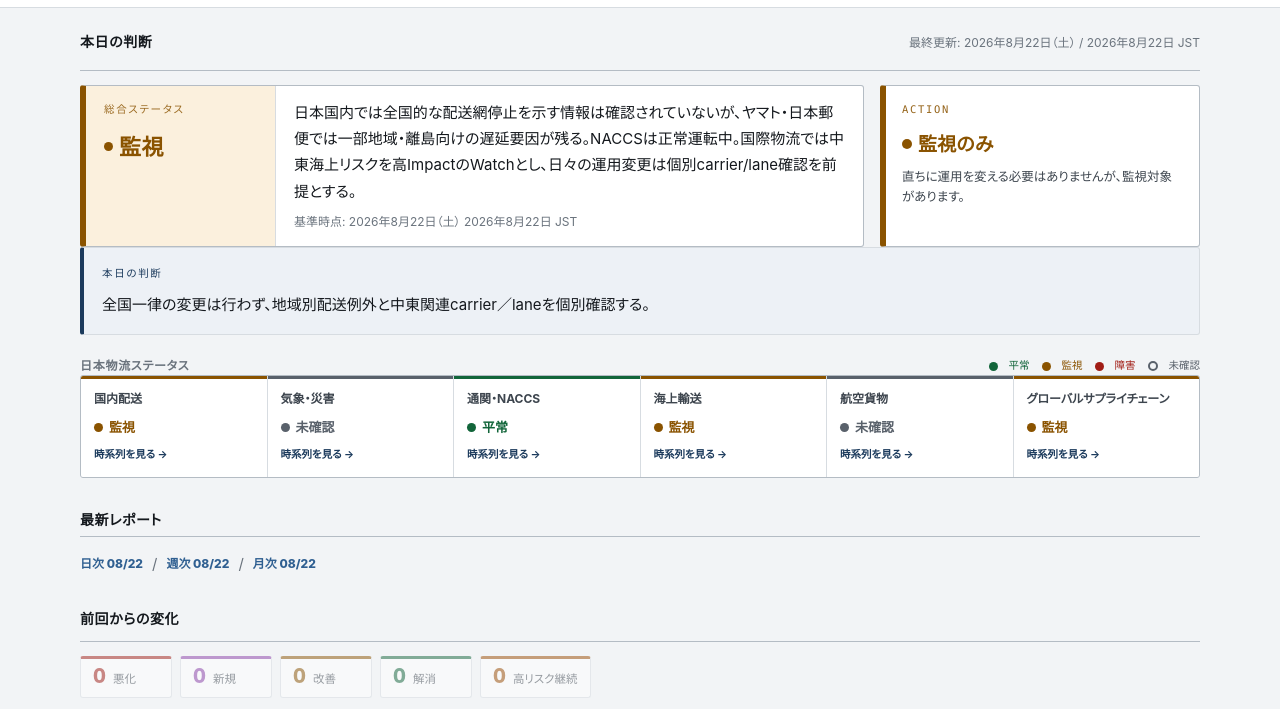
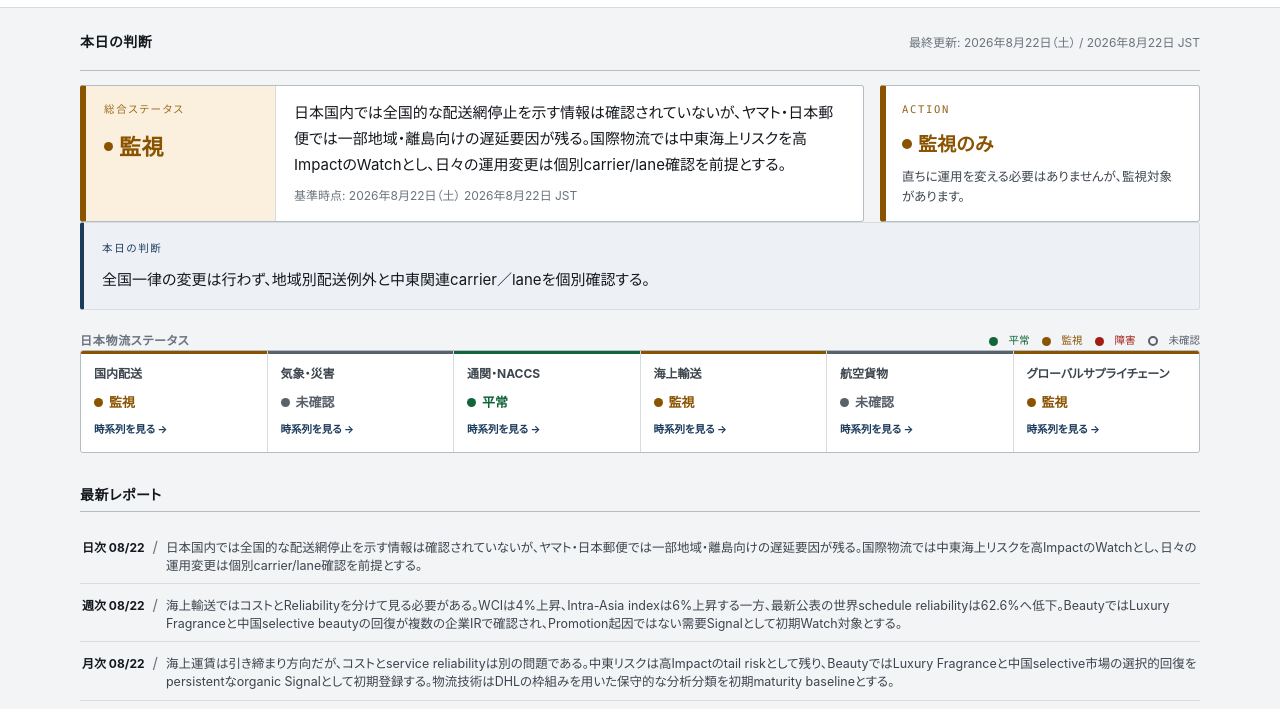
Before and after one commit to fenderian075-cpu/logistics-beauty-intelligence, a plain HTML site: page index.html in a window 1280 px wide. Shown: the part 52-761 px from the top of the page. Drawn offline with Linux system fonts and the light colour scheme.

Commit message:
Quiet dashboard and expand Beauty Buzz terms
* Expand Beauty Buzz watch terms

* Restore concise report summaries and quiet dashboard cards

* Quiet dashboard signal presentation

```diff
--- a/assets/css/ui-fixes-v26.css
+++ b/assets/css/ui-fixes-v26.css
@@ -1,4 +1,6 @@
-/* v2.6 targeted UI fixes */
+/* v2.7 targeted UI fixes */
 .status-title-row{display:flex;align-items:center;justify-content:space-between;gap:16px;flex-wrap:nowrap;width:100%}.status-title-row .subhead{margin:0;white-space:nowrap}.status-legend--inline{display:flex;align-items:center;gap:12px;flex-wrap:nowrap;white-space:nowrap;margin:0}.status-legend--inline>span{display:inline-flex;align-items:center;gap:5px}
+.latest-grid{display:grid!important;grid-template-columns:1fr!important;gap:0!important}.latest-summary-row{display:grid;grid-template-columns:auto auto 1fr;gap:8px;align-items:baseline;padding:8px 2px;border-bottom:1px solid var(--rule);text-decoration:none;color:var(--ink)}.latest-summary-row:hover .latest-summary-row__summary{text-decoration:underline}.latest-summary-row__meta{font-size:12px;white-space:nowrap}.latest-summary-row__slash{color:var(--ink-3)}.latest-summary-row__summary{font-size:12.5px;line-height:1.45;color:var(--ink-2);min-width:0}.latest-summary-row.is-empty{opacity:.65}
+#key-signals .sig-card--compact,#changed-list .sig-card--compact{border:0;border-bottom:1px solid var(--rule);border-radius:0;background:transparent;margin:0}#key-signals .sig-card--compact .sig-card__summary,#changed-list .sig-card--compact .sig-card__summary{padding:8px 0;display:grid;grid-template-columns:minmax(180px,1fr) auto;gap:10px;align-items:center}#key-signals .sig-card--compact .sig-card__head,#changed-list .sig-card--compact .sig-card__head{display:block}#key-signals .sig-card--compact .sig-card__lens,#changed-list .sig-card--compact .sig-card__lens,#key-signals .sig-card--compact .sig-card__statement,#changed-list .sig-card--compact .sig-card__statement,#key-signals .sig-card--compact .badge--impact,#changed-list .sig-card--compact .badge--impact,#key-signals .sig-card--compact .badge--driver,#changed-list .sig-card--compact .badge--driver,#key-signals .sig-card--compact .badge--duration,#changed-list .sig-card--compact .badge--duration{display:none!important}#key-signals .sig-card--compact .sig-card__badges,#changed-list .sig-card--compact .sig-card__badges{display:flex;justify-content:flex-end;gap:5px;flex-wrap:wrap}#key-signals .sig-card--compact .badge,#changed-list .sig-card--compact .badge{font-size:9.5px;padding:2px 5px}#key-signals .sig-card--compact .sig-card__body,#changed-list .sig-card--compact .sig-card__body{padding:8px 0 14px 18px}
 .month-calendar-scroll{width:100%;overflow-x:auto;-webkit-overflow-scrolling:touch;border:1px solid var(--rule);border-top:0}.month-calendar-scroll .month-calendar{min-width:860px;border-left:0}.month-calendar__weekday,.month-calendar__week,.month-calendar__day{box-sizing:border-box}.month-calendar__day{min-width:0}.month-calendar__event{max-width:100%}.month-calendar__event>span:last-child{min-width:0}.month-calendar__weekday.is-sat{background:#f5f9ff;color:#2563a8}.month-calendar__weekday.is-sun{background:#fff6f6;color:#b43a3a}.month-calendar__day.is-sat{background:#f5f9ff}.month-calendar__day.is-sun,.month-calendar__day.is-holiday{background:#fff6f6}.month-calendar__day.is-holiday .month-calendar__date,.month-calendar__day.is-holiday .month-calendar__holiday{color:#b43a3a}
-@media(max-width:750px){.status-title-row{gap:8px}.status-legend--inline{gap:7px;font-size:9px}.status-title-row .subhead{font-size:12px}.month-calendar-scroll .month-calendar{min-width:760px}.month-calendar__day{min-height:88px}.month-calendar__holiday{display:block;max-width:72px}.month-calendar__event>span:last-child{font-size:8.5px}}
+@media(max-width:750px){.status-title-row{gap:8px}.status-legend--inline{gap:7px;font-size:9px}.status-title-row .subhead{font-size:12px}.latest-summary-row{grid-template-columns:auto auto 1fr;gap:5px}.latest-summary-row__summary{white-space:nowrap;overflow:hidden;text-overflow:ellipsis}.sig-card--compact .sig-card__summary{grid-template-columns:1fr!important}.sig-card--compact .sig-card__badges{justify-content:flex-start!important}.month-calendar-scroll .month-calendar{min-width:760px}.month-calendar__day{min-height:88px}.month-calendar__holiday{display:block;max-width:72px}.month-calendar__event>span:last-child{font-size:8.5px}}
--- a/assets/js/portal-v22.js
+++ b/assets/js/portal-v22.js
@@ -1,15 +1,20 @@
-/* LBI portal v2.6 — compact Japanese-first dashboard */
+/* LBI portal v2.7 — quiet Japanese-first dashboard */
 (function(){"use strict";
 var DOMAINS=["domestic","weather","customs","ocean","air","global"],DOMAIN_LABELS={domestic:"国内配送",weather:"気象・災害",customs:"通関・NACCS",ocean:"海上輸送",air:"航空貨物",global:"グローバルSC"};
 var LENS_JA={disruption:"障害",cost_capacity:"コスト・キャパ",reliability:"定時性",demand_commerce:"需要・商流",regulatory_structural:"規制・構造"};
+var reportsPromise=null;
 function root(){return document.body.getAttribute("data-root")||""}function el(t,c,x){var n=document.createElement(t);if(c)n.className=c;if(x!=null)n.textContent=x;return n}
 function addStylesheet(){if(document.querySelector('link[href*="portal-v22.css"]'))return;var l=document.createElement("link");l.rel="stylesheet";l.href=root()+"assets/css/portal-v22.css";document.head.appendChild(l)}addStylesheet();
-function bindLatestReportNav(){if(!window.LBIData)return;LBIData.load().then(function(data){[["daily","nav-latest-daily","日次"],["weekly","nav-latest-weekly","週次"],["monthly","nav-latest-monthly","月次"]].forEach(function(p){var r=(data.reports||[]).filter(function(x){return x.type===p[0]})[0],a=document.getElementById(p[1]);if(r&&a){a.href=root()+r.path;a.title="最新"+p[2]+" — "+r.date}})}).catch(function(){})}
-function compactLatest(){var g=document.getElementById("latest-grid");if(!g||g.dataset.compactReady||!window.LBIData)return;LBIData.load().then(function(data){g.innerHTML="";[["daily","日次"],["weekly","週次"],["monthly","月次"]].forEach(function(p,i){var r=(data.reports||[]).filter(function(x){return x.type===p[0]})[0];if(i)g.appendChild(el("span","latest-slash","/"));if(r){var a=el("a","latest-inline-link",p[1]+" "+r.date.slice(5).replace("-","/"));a.href=root()+r.path;g.appendChild(a)}else g.appendChild(el("span","muted",p[1]+" —"))});g.dataset.compactReady="1"}).catch(function(){})}
+function loadReports(){if(!window.LBIData)return Promise.reject();if(!reportsPromise)reportsPromise=LBIData.load();return reportsPromise}
+function latest(data,type){return(data.reports||[]).filter(function(x){return x.type===type})[0]||null}
+function cleanTopText(text){return String(text||"").replace(/(?:NACCS\s*(?:は|：|:)\s*)?(?:正常運転中|正常稼働中|通常運転中)[。．]?\s*/gi,"").replace(/^[、。\s]+|\s{2,}/g," ").trim()}
+function bindLatestReportNav(){loadReports().then(function(data){[["daily","nav-latest-daily","日次"],["weekly","nav-latest-weekly","週次"],["monthly","nav-latest-monthly","月次"]].forEach(function(p){var r=latest(data,p[0]),a=document.getElementById(p[1]);if(r&&a){a.href=root()+r.path;a.title="最新"+p[2]+" — "+r.date}})}).catch(function(){})}
+function compactLatest(){var g=document.getElementById("latest-grid");if(!g)return;loadReports().then(function(data){var signature=(data.reports||[]).slice(0,6).map(function(r){return r.id}).join("|");if(g.dataset.quietSignature===signature&&g.querySelector(".latest-summary-row"))return;g.innerHTML="";[["daily","日次"],["weekly","週次"],["monthly","月次"]].forEach(function(p){var r=latest(data,p[0]),a=el("a","latest-summary-row");if(!r){a.classList.add("is-empty");a.href=root()+"archive.html?type="+p[0];a.appendChild(el("strong","latest-summary-row__meta",p[1]+" —"));a.appendChild(el("span","muted","レポートなし"));g.appendChild(a);return}a.href=root()+r.path;a.appendChild(el("strong","latest-summary-row__meta",p[1]+" "+r.date.slice(5).replace("-","/")));a.appendChild(el("span","latest-summary-row__slash","/"));a.appendChild(el("span","latest-summary-row__summary",cleanTopText(r.summary)||r.bottom_line||"レポートを開く"));g.appendChild(a)});g.dataset.quietSignature=signature}).catch(function(){})}
+function cleanDecisionCopy(){var nodes=[document.querySelector("#overall .overall__body p:first-child"),document.querySelector("#conclusion p:last-child")];nodes.forEach(function(n){if(!n||n.dataset.quietCleaned)return;var t=cleanTopText(n.textContent);if(t)n.textContent=t;else n.hidden=true;n.dataset.quietCleaned="1"})}
 function localizeLenses(){document.querySelectorAll(".lens-card[data-lens]").forEach(function(c){var n=c.querySelector(".lens-card__name"),k=c.getAttribute("data-lens");if(n&&LENS_JA[k]&&n.textContent!==LENS_JA[k])n.textContent=LENS_JA[k]});document.querySelectorAll(".signal-lens-group[data-lens]").forEach(function(c){var n=c.querySelector(".signal-lens-group__title"),k=c.getAttribute("data-lens");if(n&&LENS_JA[k]&&n.textContent!==LENS_JA[k])n.textContent=LENS_JA[k]})}
+function quietSignalCards(){document.querySelectorAll("#key-signals .sig-card,#changed-list .sig-card").forEach(function(c){c.classList.add("sig-card--compact");var t=c.textContent||"",u=c.getAttribute("data-change")==="unchanged";if(u&&/正常運転|障害は確認されていない|通常運用/.test(t))c.hidden=true})}
 function makeStatusClickable(){var b=document.getElementById("status-board");if(!b)return;b.querySelectorAll(".status-cell").forEach(function(c,i){var k=DOMAINS[i];if(!k||c.dataset.drillReady)return;c.dataset.drillReady="1";c.classList.add("status-cell--link");c.tabIndex=0;c.setAttribute("role","link");c.setAttribute("aria-label",DOMAIN_LABELS[k]+"の履歴を表示");if(!c.querySelector(".status-cell__drill"))c.appendChild(el("span","status-cell__drill","時系列を見る →"));function go(){location.href=root()+"status-history.html?domain="+encodeURIComponent(k)}c.addEventListener("click",go);c.addEventListener("keydown",function(e){if(e.key==="Enter"||e.key===" "){e.preventDefault();go()}})})}
 function makeLensesClickable(){var g=document.getElementById("lens-grid");if(!g)return;g.querySelectorAll(".lens-card[data-lens]").forEach(function(c){if(c.dataset.drillReady)return;var l=c.getAttribute("data-lens");c.dataset.drillReady="1";c.classList.add("lens-card--link");c.tabIndex=0;c.setAttribute("role","link");if(!c.querySelector(".lens-card__drill"))c.appendChild(el("span","lens-card__drill","シグナル履歴 →"));function go(){location.href=root()+"lens-history.html?lens="+encodeURIComponent(l)}c.addEventListener("click",go);c.addEventListener("keydown",function(e){if(e.key==="Enter"||e.key===" "){e.preventDefault();go()}})})}
-function suppressNormalTelemetry(){document.querySelectorAll("#key-signals .sig-card,#changed-list .sig-card").forEach(function(c){var t=c.textContent||"",u=c.getAttribute("data-change")==="unchanged";if(u&&/正常運転|障害は確認されていない|通常運用/.test(t))c.hidden=true})}
-function refresh(){compactLatest();localizeLenses();makeStatusClickable();makeLensesClickable();suppressNormalTelemetry()}
+function refresh(){compactLatest();cleanDecisionCopy();localizeLenses();quietSignalCards();makeStatusClickable();makeLensesClickable()}
 function boot(){bindLatestReportNav();var tries=0,t=setInterval(function(){tries++;refresh();if(tries>=30)clearInterval(t)},200)}
 if(document.readyState==="loading")document.addEventListener("DOMContentLoaded",boot);else boot()})();
```
Also changed, not shown: data/buzz-watchlist.json (+6 -1 lines).
